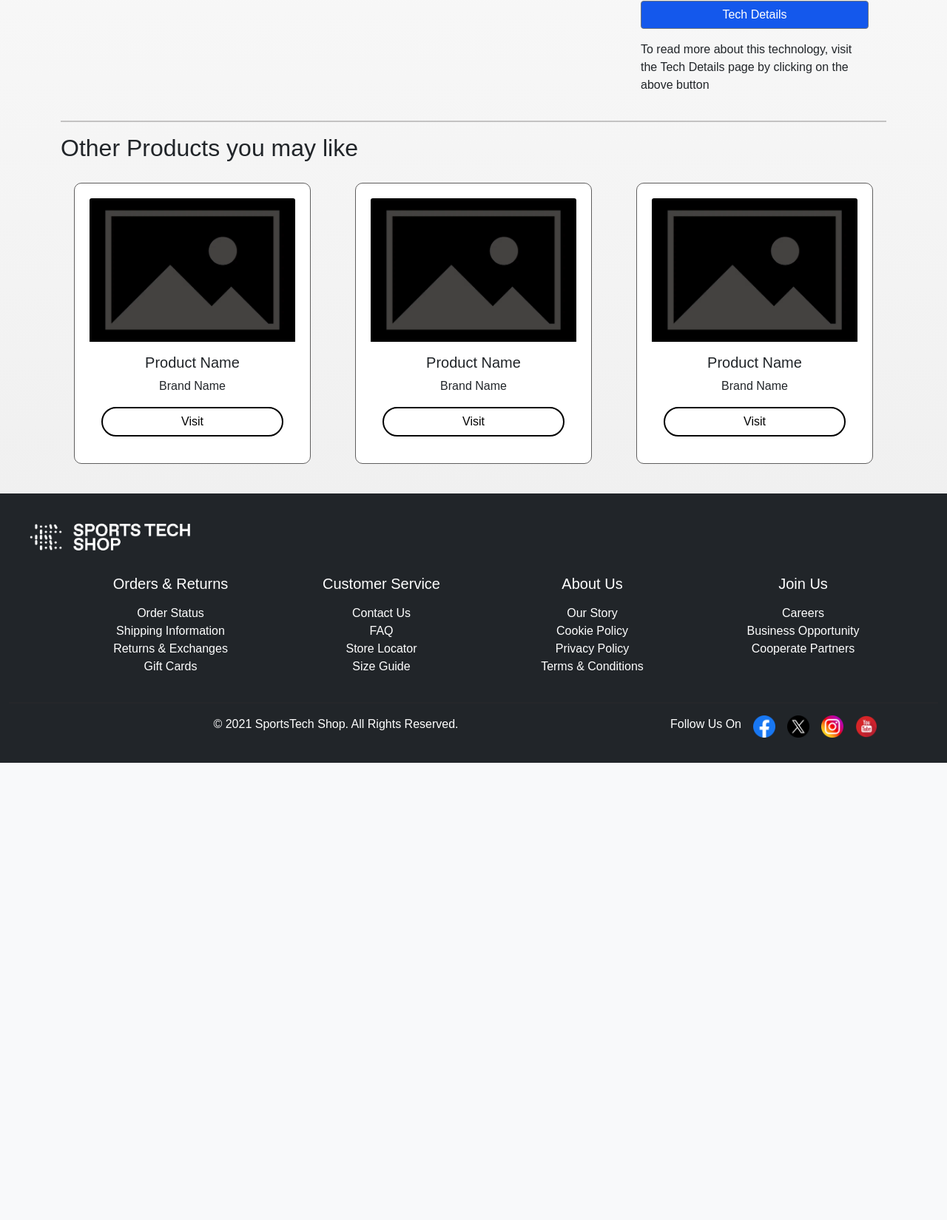
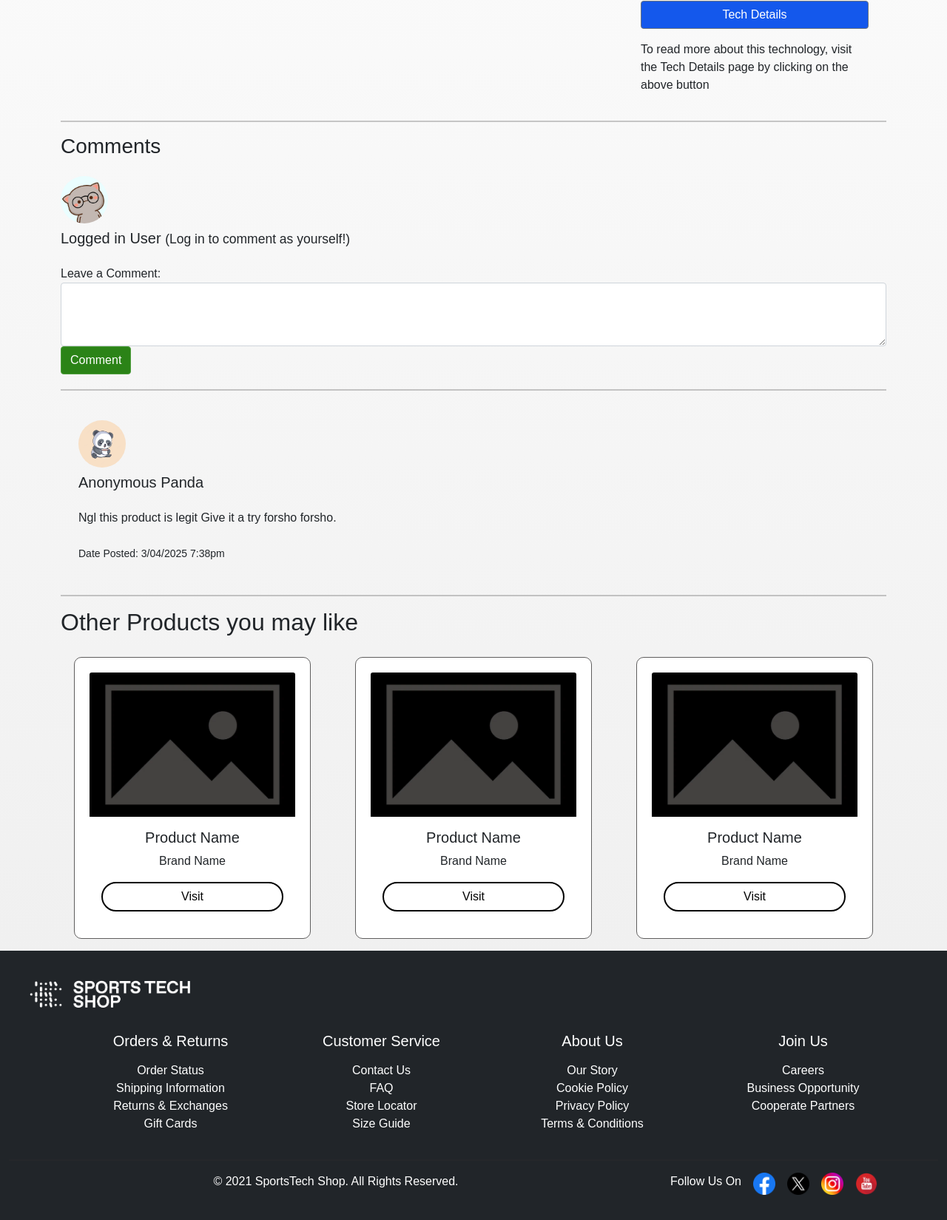
Before and after one commit to lobbzj/QUT-Capstone-Project-T239, a Flask app: page /products in a window 1280 px wide. Shown: the part 854-2503 px from the top of the page at 74% size. Before the commit the page ends 1885 px from the top, so only its background shows below. Run offline with Flask 3, Linux system fonts and the light colour scheme; some libraries are stand-ins or nearby versions.

Commit message:
added the html for the comments in the product.html

```diff
--- a/QUT-Capstone-Project-T239/app/templates/productPurchase.html
+++ b/QUT-Capstone-Project-T239/app/templates/productPurchase.html
@@ -48,6 +48,53 @@
           <hr />
         </div>
       </div>
+      <!--      from here       -->
+      <!-- bootstrap grid usage -->
+      <div class="row">
+        <div class="col-md-12">
+          <h3 class="mb-4 fs-3 fw-semibold">Comments</h3>
+          <form action="" method="" class="p-0">
+            <div class="form-group">
+              <div>
+                <img
+                  src="../static/img/anoncat.jpeg"
+                  class="mr-3 mb-2 rounded-circle"
+                  alt="Your User Image"
+                  title="Your User Image"
+                  height="64"
+                  width="64"/>
+                <h5 class="mt-0 fs-5 fw-medium mb-4">
+                  Logged in User
+                  <small class="small-text">(Log in to comment as yourself!)</small>
+                </h5>
+              </div>
+              <label for="comment" class="fw-normal">Leave a Comment:</label>
+              <textarea
+                class="form-control bg-gray-600"
+                id="comment"
+                rows="3"></textarea>
+            </div>
+            <button type="submit" class="btn btn-primary">Comment</button>
+          </form>
+          <hr />
+          <div class="media bg-dark-subtle p-4 rounded">
+            <img
+              src="../static/img/anonpanda.jpeg"
+              class="mr-3 mb-2 rounded-circle"
+              alt="User Image"
+              title="User Image"
+              height="64"
+              width="64"/>
+            <div class="media-body">
+              <h5 class="mt-0 fs-5 fw-medium mb-4">Anonymous Panda</h5>
+              <p class="mb-4">
+                Ngl this product is legit Give it a try forsho forsho.
+              </p>
+              <small class="date-text">Date Posted: 3/04/2025 7:38pm</small>
+            </div>
+          </div>
+          <hr />
+          <!--      to here      -->
       <div class="row other-products-section" id="otherProducts-section" aria-labelledby="other-products-section">
         <div class="col-12">
           <h2 id="other-products-section">Other Products you may like</h2>
```
Also changed, not shown: QUT-Capstone-Project-T239/app/static/img/anoncat.jpeg (added), QUT-Capstone-Project-T239/app/static/img/anonpanda.jpeg (added).
